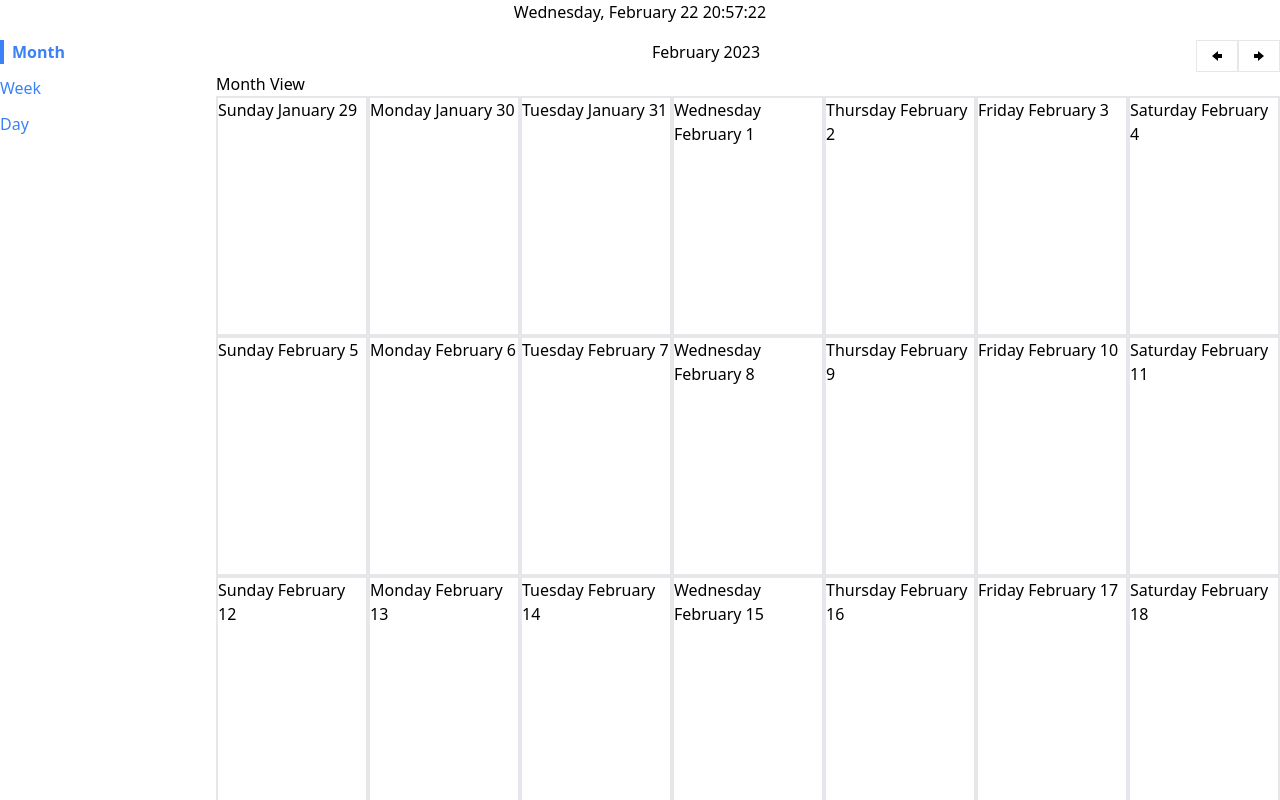
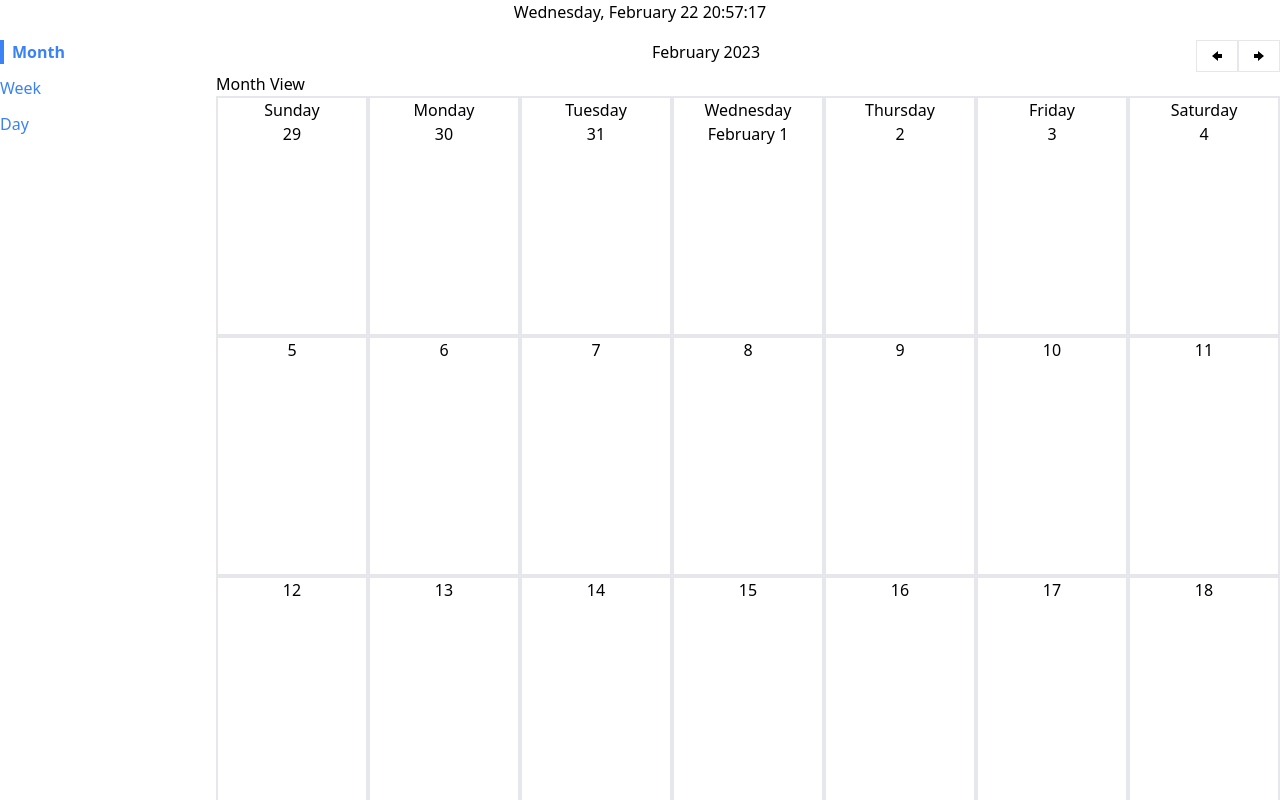
Before and after one commit to Pfirewire/react-calendar, a React (Create React App) app: page / in a window 1280 px wide. Shown: the top 800 px of the page. Built offline with nearby package versions, Linux system fonts and the light colour scheme.

Commit message:
Updated logic behind MonthWeek content. Styling update for month view

```diff
--- a/src/App.js
+++ b/src/App.js
@@ -16,7 +16,7 @@ function App() {
     useEffect(() => {
         const timer = setInterval(() => {
             dispatch(updateCurrentDateAndTime());
-        }, (0.2 * 1000));
+        }, (5 * 60 * 1000));
         return () => {
             clearInterval(timer);
         };
--- a/src/components/month/MonthDay.js
+++ b/src/components/month/MonthDay.js
@@ -1,12 +1,15 @@
-import {convertDateAndTime} from "../../dateConversions";
+import { convertDateAndTime } from "../../dateConversions";
 
-
-function MonthDay({ date }) {
-    let prettyDate = convertDateAndTime(new Date(date));
+function MonthDay({ firstWeek, date }) {
+    const prettyDate = convertDateAndTime(new Date(date));
+    const showMonth = prettyDate.day === 1;
 
     return(
         <div className='border-2 h-60 w-60'>
-            {prettyDate.dayString} {prettyDate.monthString} {prettyDate.day}
+            {firstWeek && <div className='flex justify-center'>{prettyDate.dayString}</div>}
+            <div className='flex justify-center'>
+                {showMonth && prettyDate.monthString} {prettyDate.day}
+            </div>
         </div>
     )
 }
--- a/src/components/month/MonthPage.js
+++ b/src/components/month/MonthPage.js
@@ -17,14 +17,14 @@ function MonthPage() {
     };
 
     const renderedWeeks = () => {
-        const tempDate = new Date(dateAndTime.year, dateAndTime.month, dateAndTime.day);
+        let tempDate = new Date(dateAndTime.year, dateAndTime.month, dateAndTime.day);
         const currentMonth = tempDate.getMonth();
         let content = [];
         let monthWeek = 0;
-        content.push(<MonthWeek key={monthWeek} startDate={tempDate.setDate(tempDate.getDate() - tempDate.getDay())} />);
+        content.push(<MonthWeek key={monthWeek} monthWeek={monthWeek+1} startDate={tempDate.setDate(tempDate.getDate() - tempDate.getDay())} />);
         monthWeek++;
         do {
-            content.push(<MonthWeek key={monthWeek} startDate={tempDate.setDate(tempDate.getDate() + 7)} />);
+            content.push(<MonthWeek key={monthWeek} monthWeek={monthWeek+1} startDate={tempDate.setDate(tempDate.getDate() + 7)} />);
             monthWeek++;
         } while (tempDate.getMonth() === currentMonth)
         content.pop();
--- a/src/components/month/MonthWeek.js
+++ b/src/components/month/MonthWeek.js
@@ -1,12 +1,13 @@
 import MonthDay from "./MonthDay";
 
-function MonthWeek({ startDate }) {
+function MonthWeek({ monthWeek, startDate }) {
     let date = new Date(startDate);
-    let content = [];
+    const content = [];
     let dayOfWeek = 0;
     date.setDate(date.getDate() - 1);
     while(dayOfWeek < 7) {
-        content.push(<MonthDay key={dayOfWeek} date={date.setDate(date.getDate() + 1)} />);
+        content.push(<MonthDay key={dayOfWeek} firstWeek={monthWeek === 1} date={date} />);
+        date = new Date(date.setDate(date.getDate() + 1));
         dayOfWeek++;
     }
     return(
--- a/src/store/slices/currentDateAndTimeSlice.js
+++ b/src/store/slices/currentDateAndTimeSlice.js
@@ -8,7 +8,7 @@ const currentDateAndTimeSlice = createSlice({
     },
     reducers: {
         updateCurrentDateAndTime(state, action) {
-            if(state.dateAndTime.second !== (new Date()).getSeconds()){
+            if(state.dateAndTime.second !== new Date().getSeconds()){
                 state.dateAndTime = convertDateAndTime(new Date());
             }
         },
```
